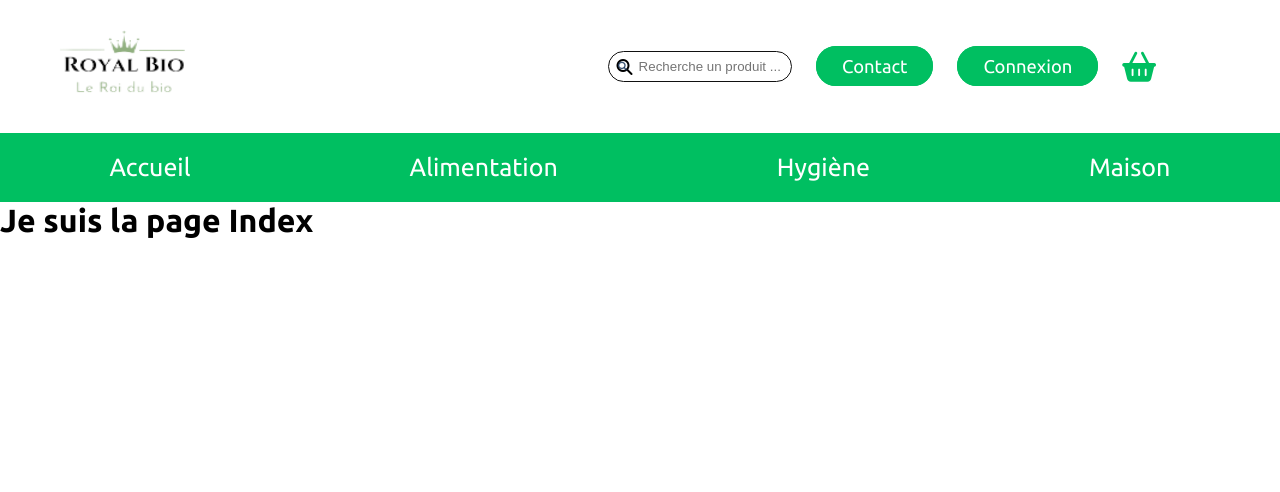
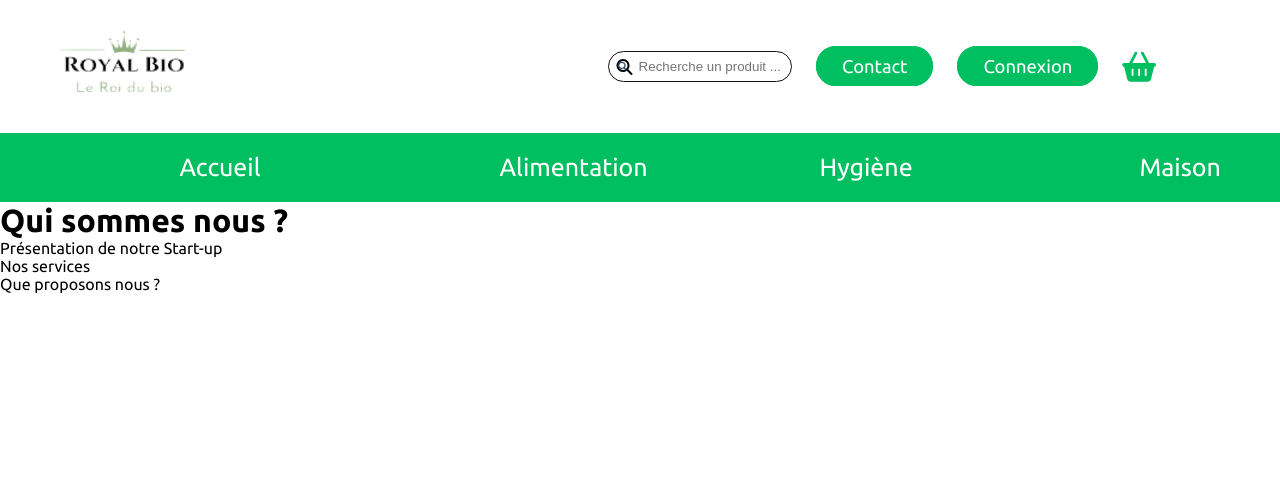
Before and after one commit to IUT-Blagnac/sae3-01-devapp-g2b-11, a PHP site: page / in a window 1280 px wide. Shown: the top 492 px of the page. Run offline with PHP 8.4, Linux system fonts and the light colour scheme.

Commit message:
Commit de fichiers

```diff
--- a/Site e-commerce/index.php
+++ b/Site e-commerce/index.php
@@ -13,7 +13,23 @@
 <body>
     <?php include "src/include/header.php" ?>
     <main>
-        <h1>Je suis la page Index</h1> <br>
+        <div class="about">
+            <div class="title"><h1>Qui sommes nous ?</h1></div>
+            <div class="subtitle">Présentation de notre Start-up</div>
+
+            <div class="container">
+
+            </div>
+        </div>
+
+        <div class="services">
+            <div class="title">Nos services</div>
+            <div class="subtitle">Que proposons nous ?</div>
+
+            <div class="container">
+
+            </div>
+        </div>
 
     </main>
     <?php include "src/include/footer.php" ?>
--- a/Site e-commerce/src/include/header.php
+++ b/Site e-commerce/src/include/header.php
@@ -24,7 +24,7 @@
 
                     <li><a href="#" class="button">Contact</a></li>
                     <li><a href="connexion.php" class="button">Connexion</a></li>
-                    <li><a href="#" class="panier"><i class="fa-solid fa-basket-shopping"></i></a></li>
+                    <li><a href="panier.php" class="panier"><i class="fa-solid fa-basket-shopping"></i></a></li>
                     <div class="toggleMenu">
                         <i class="open fa-solid fa-bars"></i>
                         <i class="close fa-solid fa-xmark"></i>
--- a/Site e-commerce/src/styles/header.css
+++ b/Site e-commerce/src/styles/header.css
@@ -104,6 +104,7 @@ header{
     position: relative;
     display: inline-block;
     transition: all .3s ease-in-out;
+    width: 1px;
 }
 
 .subheader li a{
```
Also changed, not shown: Site e-commerce/panier.php (added, +20 -0 lines), Site e-commerce/src/styles/panier.css (added).
